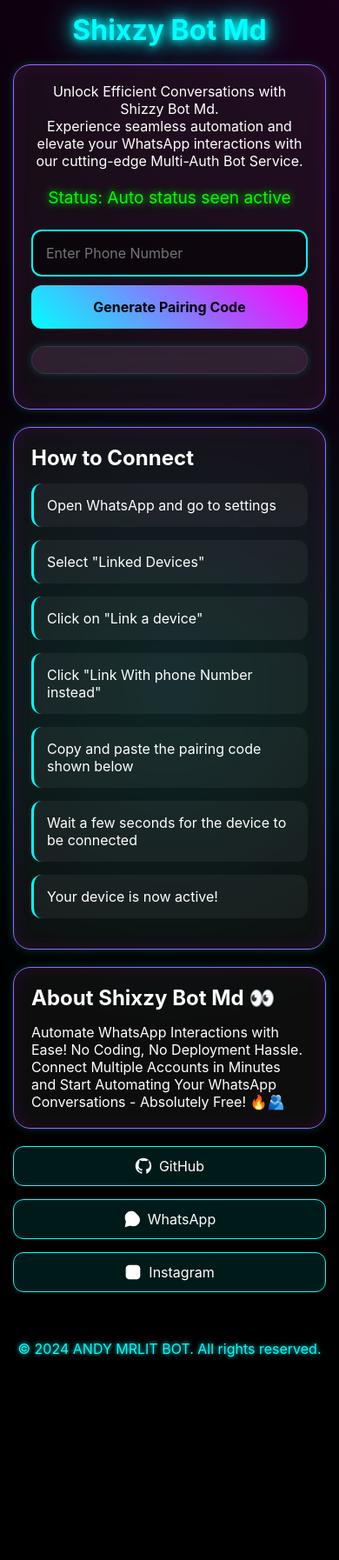
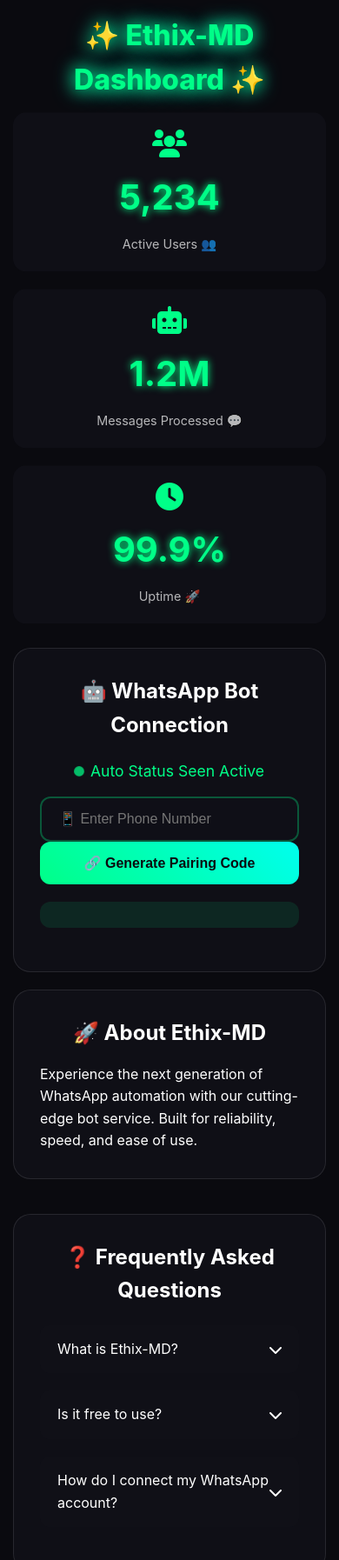
Before and after one commit to botpou/original, a website: page public/index.html in a window 390 px wide. Shown: the top 1794 px of the page at 87% size. Before the commit the page ends 1581 px from the top, so only its background shows below. Drawn offline with Linux system fonts and the light colour scheme.

Commit message:
Add files via upload

```diff
--- a/public/index.html
+++ b/public/index.html
@@ -2,98 +2,138 @@
 <html lang="en">
 <head>
     <meta charset="UTF-8">
-    <meta name="viewport" content="width=device-width, initial-scale=1.0">
-    <title>Shixzy Andy| WhatsApp Bot</title>
+    <meta name="viewport" content="width=device-width, initial-scale=1.0, maximum-scale=1.0, user-scalable=no">
+    <title>Ethix-MD | Dashboard</title>
+    <link rel="stylesheet" href="https://cdnjs.cloudflare.com/ajax/libs/font-awesome/6.0.0/css/all.min.css">
     <style>
         :root {
-            --neon-primary: #0ff;
-            --neon-secondary: #f0f;
-            --neon-green: #0f0;
-            --dark: #000000;
-            --light: #ffffff;
+            --primary-neon: #00ff88;
+            --secondary-neon: #00ffee;
+            --accent-neon: #ff00ff;
+            --bg-dark: #0a0a0f;
+            --card-bg: rgba(16, 16, 24, 0.95);
+            --text-light: #ffffff;
+            --text-dim: rgba(255, 255, 255, 0.7);
+            --glow-intensity: 15px;
         }
 
         * {
             margin: 0;
             padding: 0;
             box-sizing: border-box;
-            font-family: -apple-system, BlinkMacSystemFont, 'Segoe UI', Roboto, sans-serif;
+            -webkit-tap-highlight-color: transparent;
         }
 
         body {
-            background: var(--dark);
-            color: var(--light);
+            font-family: -apple-system, BlinkMacSystemFont, 'Segoe UI', Roboto, sans-serif;
+            background: var(--bg-dark);
+            color: var(--text-light);
             min-height: 100vh;
-            background-image:
-                radial-gradient(circle at 50% 50%, rgba(0, 255, 255, 0.1) 0%, transparent 50%),
-                radial-gradient(circle at 100% 0%, rgba(255, 0, 255, 0.1) 0%, transparent 50%);
+            display: flex;
+            flex-direction: column;
+            line-height: 1.6;
         }
 
         .container {
+            flex: 1;
+            padding: 20px;
             max-width: 1200px;
             margin: 0 auto;
+            width: 100%;
+        }
+
+        .dashboard-grid {
+            display: grid;
+            grid-template-columns: repeat(auto-fit, minmax(280px, 1fr));
+            gap: 20px;
+            margin: 20px 0;
+        }
+
+        .stat-card {
+            background: var(--card-bg);
+            border-radius: 15px;
             padding: 20px;
-            animation: fadeIn 1s ease-out;
+            text-align: center;
+            border: 1px solid rgba(var(--primary-neon), 0.1);
+            transition: all 0.3s ease;
+            animation: floatAnimation 3s infinite ease-in-out;
+        }
+
+        .stat-card:hover {
+            transform: translateY(-5px);
+            box-shadow: 0 0 var(--glow-intensity) var(--primary-neon);
+        }
+
+        .stat-number {
+            font-size: 2.5em;
+            font-weight: 700;
+            color: var(--primary-neon);
+            text-shadow: 0 0 10px var(--primary-neon);
+            margin: 10px 0;
+        }
+
+        .stat-label {
+            color: var(--text-dim);
+            font-size: 0.9em;
+        }
+
+        .glass-card {
+            background: var(--card-bg);
+            backdrop-filter: blur(10px);
+            border-radius: 20px;
+            padding: 30px;
+            margin: 20px 0;
+            border: 1px solid rgba(255, 255, 255, 0.1);
+            transition: all 0.3s ease;
+        }
+
+        .glass-card:hover {
+            box-shadow: 0 0 var(--glow-intensity) var(--secondary-neon);
         }
 
         h1 {
-            font-size: clamp(2em, 5vw, 3.5em);
+            font-size: 2.5em;
+            font-weight: 800;
             text-align: center;
-            color: var(--neon-primary);
-            text-shadow:
-                0 0 5px var(--neon-primary),
-                0 0 10px var(--neon-primary),
-                0 0 20px var(--neon-primary);
-            animation: neonPulse 1.5s infinite alternate;
-        }
-
-        @keyframes neonPulse {
-            from { text-shadow: 0 0 5px var(--neon-primary), 0 0 10px var(--neon-primary), 0 0 20px var(--neon-primary); }
-            to { text-shadow: 0 0 10px var(--neon-primary), 0 0 20px var(--neon-primary), 0 0 40px var(--neon-primary); }
-        }
-
-        .glass-morphism {
-            background: rgba(255, 255, 255, 0.05);
-            backdrop-filter: blur(10px);
-            border-radius: 20px;
-            border: 1px solid rgba(255, 255, 255, 0.1);
-            padding: 20px;
-            margin: 20px 0;
-            box-shadow:
-                0 0 10px rgba(0, 255, 255, 0.2),
-                inset 0 0 20px rgba(255, 0, 255, 0.1);
-            animation: borderGlow 3s infinite alternate;
-        }
-
-        @keyframes borderGlow {
-            from { border-color: var(--neon-primary); }
-            to { border-color: var(--neon-secondary); }
+            margin-bottom: 20px;
+            color: var(--primary-neon);
+            text-shadow: 0 0 15px var(--primary-neon);
+            animation: glowAnimation 2s infinite alternate;
         }
 
         .status {
             text-align: center;
-            color: var(--neon-green);
-            font-size: 1.2em;
+            color: var(--primary-neon);
+            font-size: 1.1em;
             margin: 15px 0;
-            text-shadow: 0 0 10px var(--neon-green);
-            animation: statusPulse 2s infinite alternate;
+            display: flex;
+            align-items: center;
+            justify-content: center;
+            gap: 8px;
+        }
+
+        .status-dot {
+            width: 10px;
+            height: 10px;
+            background: var(--primary-neon);
+            border-radius: 50%;
+            animation: pulseDot 1.5s infinite;
         }
 
         input[type="text"] {
             width: 100%;
-            padding: 15px;
+            padding: 15px 20px;
+            border: 2px solid rgba(0, 255, 136, 0.3);
             border-radius: 12px;
-            border: 2px solid var(--neon-primary);
-            background: rgba(0, 0, 0, 0.5);
-            color: #fff;
+            background: rgba(16, 16, 24, 0.8);
+            color: var(--text-light);
             font-size: 1em;
             transition: all 0.3s ease;
-            margin: 10px 0;
         }
 
         input[type="text"]:focus {
-            border-color: var(--neon-secondary);
-            box-shadow: 0 0 20px rgba(255, 0, 255, 0.3);
+            border-color: var(--primary-neon);
+            box-shadow: 0 0 15px rgba(0, 255, 136, 0.2);
             outline: none;
         }
 
@@ -102,88 +142,137 @@
             padding: 15px;
             border: none;
             border-radius: 12px;
-            background: linear-gradient(45deg, var(--neon-primary), var(--neon-secondary));
-            color: var(--dark);
-            font-weight: bold;
             font-size: 1em;
+            font-weight: 600;
             cursor: pointer;
+            background: linear-gradient(45deg, var(--primary-neon), var(--secondary-neon));
+            color: var(--bg-dark);
             transition: all 0.3s ease;
-            position: relative;
-            overflow: hidden;
         }
 
         button:hover {
+            box-shadow: 0 0 20px var(--primary-neon);
             transform: translateY(-2px);
-            box-shadow:
-                0 0 20px var(--neon-primary),
-                0 0 40px var(--neon-secondary);
-        }
-
-        button:active {
-            transform: translateY(1px);
-        }
-
-        .tutorial-steps {
-            list-style: none;
-            padding: 0;
-        }
-
-        .tutorial-steps li {
-            margin: 15px 0;
-            padding: 15px;
-            background: rgba(255, 255, 255, 0.05);
-            border-radius: 12px;
-            transition: all 0.3s ease;
-            border-left: 3px solid var(--neon-primary);
-        }
-
-        .tutorial-steps li:hover {
-            transform: translateX(10px);
-            border-left-color: var(--neon-secondary);
-            box-shadow: 0 0 15px rgba(255, 0, 255, 0.2);
-        }
-
-        #pairingCodeDisplay {
-            font-size: 1.2em;
-            text-align: center;
-            margin: 20px 0;
-            padding: 15px;
-            cursor: pointer;
-            transition: all 0.3s ease;
-            animation: codeGlow 1.5s infinite alternate;
-            text-shadow: 0 0 10px var(--neon-primary);
-        }
-
-        @keyframes codeGlow {
-            from { color: var(--neon-primary); text-shadow: 0 0 10px var(--neon-primary); }
-            to { color: var(--neon-secondary); text-shadow: 0 0 20px var(--neon-secondary); }
         }
 
         .social-icons {
             display: flex;
             justify-content: center;
             gap: 15px;
-            margin: 20px 0;
+            margin: 30px 0;
             flex-wrap: wrap;
         }
 
         .social-icon {
-            padding: 12px 20px;
-            border-radius: 12px;
-            text-decoration: none;
-            color: #fff;
             display: flex;
             align-items: center;
+            padding: 12px 24px;
+            border-radius: 10px;
+            text-decoration: none;
+            color: var(--text-light);
+            font-size: 0.9em;
+            transition: all 0.3s ease;
             gap: 8px;
-            background: rgba(0, 255, 255, 0.1);
-            transition: all 0.3s ease;
-            border: 1px solid var(--neon-primary);
+            background: var(--card-bg);
         }
+
+        .github:hover { background: #333; }
+        .whatsapp:hover { background: #25D366; }
+        .instagram:hover {
+            background: linear-gradient(45deg, #405DE6, #5851DB, #833AB4, #C13584, #E1306C, #FD1D1D);
+        }
+        .coffee:hover { background: #FF813F; }
 
         .social-icon:hover {
             transform: translateY(-3px);
-            border-color: var(--neon-secondary);
-            box-shadow: 0 0 15px rgba(255, 0, 255, 0.3);
+            box-shadow: 0 0 15px rgba(255, 255, 255, 0.2);
+        }
+
+        .faq-section {
+            margin: 40px 0;
+        }
+
+        .faq-item {
+            margin-bottom: 20px;
+        }
+
+        .faq-question {
+            background: var(--card-bg);
+            padding: 15px 20px;
+            border-radius: 10px;
+            cursor: pointer;
+            display: flex;
+            justify-content: space-between;
+            align-items: center;
+            transition: all 0.3s ease;
+        }
+
+        .faq-question:hover {
+            box-shadow: 0 0 10px var(--secondary-neon);
+        }
+
+        .faq-answer {
+            padding: 15px 20px;
+            display: none;
+            color: var(--text-dim);
+            background: rgba(16, 16, 24, 0.5);
+            border-radius: 0 0 10px 10px;
+            margin-top: 2px;
+        }
+
+        .comments-section {
+            margin: 40px 0;
+        }
+
+        .comment-form textarea {
+            width: 100%;
+            padding: 15px;
+            border: 2px solid rgba(0, 255, 136, 0.3);
+            border-radius: 12px;
+            background: rgba(16, 16, 24, 0.8);
+            color: var(--text-light);
+            margin-bottom: 15px;
+            resize: vertical;
+            min-height: 100px;
+        }
+
+        .comment-form textarea:focus {
+            border-color: var(--primary-neon);
+            box-shadow: 0 0 15px rgba(0, 255, 136, 0.2);
+            outline: none;
+        }
+
+        .comment-list {
+            margin-top: 20px;
+        }
+
+        .comment {
+            background: var(--card-bg);
+            padding: 15px;
+            border-radius: 10px;
+            margin-bottom: 15px;
+            animation: fadeIn 0.5s ease-in;
+        }
+
+        @keyframes fadeIn {
+            from { opacity: 0; transform: translateY(-10px); }
+            to { opacity: 1; transform: translateY(0); }
+        }
+
+        @keyframes glowAnimation {
+            0% { text-shadow: 0 0 10px var(--primary-neon); }
+            100% { text-shadow: 0 0 20px var(--primary-neon), 0 0 30px var(--secondary-neon); }
+        }
+
+        @keyframes floatAnimation {
+            0%, 100% { transform: translateY(0); }
+            50% { transform: translateY(-10px); }
+        }
+
+        @keyframes pulseDot {
+            0% { transform: scale(1); opacity: 1; }
+            50% { transform: scale(1.2); opacity: 0.7; }
+            100% { transform: scale(1); opacity: 1; }
         }
 
         .toast {
@@ -191,122 +280,145 @@
             bottom: 20px;
             left: 50%;
             transform: translateX(-50%);
-            padding: 15px 25px;
-            border-radius: 12px;
             background: rgba(0, 0, 0, 0.9);
-            color: var(--neon-primary);
-            box-shadow: 0 0 20px rgba(0, 255, 255, 0.3);
+            color: var(--text-light);
+            padding: 12px 24px;
+            border-radius: 8px;
+            box-shadow: 0 4px 12px rgba(0, 0, 0, 0.15);
+            z-index: 1000;
             opacity: 0;
             transition: opacity 0.3s ease;
-            z-index: 1000;
         }
 
         .toast.show {
             opacity: 1;
         }
 
+        #pairingCodeDisplay {
+            margin: 20px 0;
+            padding: 15px;
+            background: rgba(0, 255, 136, 0.1);
+            border-radius: 12px;
+            text-align: center;
+            font-family: monospace;
+            font-size: 1.2em;
+            word-break: break-all;
+        }
+
         footer {
             text-align: center;
             padding: 20px;
-            background: rgba(0, 0, 0, 0.8);
-            color: var(--neon-primary);
-            text-shadow: 0 0 5px var(--neon-primary);
+            background: rgba(0, 0, 0, 0.3);
+            margin-top: auto;
         }
 
         @media (max-width: 768px) {
-            .container { padding: 15px; }
-            .social-icons { flex-direction: column; }
-            .social-icon { justify-content: center; }
+            .container {
+                padding: 15px;
+            }
+
+            h1 {
+                font-size: 2em;
+            }
+
+            .dashboard-grid {
+                grid-template-columns: 1fr;
+            }
+
+            .social-icons {
+                flex-direction: column;
+            }
+
+            .social-icon {
+                width: 100%;
+                justify-content: center;
+            }
+        }
+
+        @supports (-webkit-touch-callout: none) {
+            input[type="text"],
+            button,
+            textarea {
+                -webkit-appearance: none;
+                appearance: none;
+            }
         }
     </style>
 </head>
 <body>
     <div class="container">
-        <h1>Shixzy Bot Md</h1>
-        <div class="glass-morphism">
-            <p style="text-align: center; margin-bottom: 20px;">Unlock Efficient Conversations with Shizzy Bot Md.<br>Experience seamless automation and elevate your WhatsApp interactions with our cutting-edge Multi-Auth Bot Service.</p>
-            <div class="status">Status: Auto status seen active</div>
+        <h1>✨ Ethix-MD Dashboard ✨</h1>
+
+        <div class="dashboard-grid">
+            <div class="stat-card">
+                <i class="fas fa-users fa-2x" style="color: var(--primary-neon)"></i>
+                <div class="stat-number">5,234</div>
+                <div class="stat-label">Active Users 👥</div>
+            </div>
+            <div class="stat-card">
+                <i class="fas fa-robot fa-2x" style="color: var(--primary-neon)"></i>
+                <div class="stat-number">1.2M</div>
+                <div class="stat-label">Messages Processed 💬</div>
+            </div>
+            <div class="stat-card">
+                <i class="fas fa-clock fa-2x" style="color: var(--primary-neon)"></i>
+                <div class="stat-number">99.9%</div>
+                <div class="stat-label">Uptime 🚀</div>
+            </div>
+        </div>
+
+        <div class="glass-card">
+            <h2 style="text-align: center; margin-bottom: 20px;">🤖 WhatsApp Bot Connection</h2>
+            <div class="status">
+                <div class="status-dot"></div>
+                Auto Status Seen Active
+            </div>
 
             <form id="pairingForm">
-                <input type="text" id="phoneNumber" name="phoneNumber" placeholder="Enter Phone Number" required />
-                <button type="submit">Generate Pairing Code</button>
+                <div class="input-group">
+                    <input type="text" id="phoneNumber" name="phoneNumber" placeholder="📱 Enter Phone Number" required />
+                </div>
+                <button type="submit">🔗 Generate Pairing Code</button>
             </form>
 
-            <div id="pairingCodeDisplay" class="glass-morphism" title="Click to copy"></div>
+            <div id="pairingCodeDisplay"></div>
+            <button id="copyButton" style="display:none;">
+                <i class="fas fa-copy"></i> Copy Code
+            </button>
         </div>
 
-        <div class="glass-morphism tutorial">
-            <h2 style="margin-bottom: 15px;">How to Connect</h2>
-            <ol class="tutorial-steps">
-                <li>Open WhatsApp and go to settings</li>
-                <li>Select "Linked Devices"</li>
-                <li>Click on "Link a device"</li>
-                <li>Click "Link With phone Number instead"</li>
-                <li>Copy and paste the pairing code shown below</li>
-                <li>Wait a few seconds for the device to be connected</li>
-                <li>Your device is now active!</li>
-            </ol>
+        <div class="glass-card">
+            <h2 style="text-align: center; margin-bottom: 15px;">🚀 About Ethix-MD</h2>
+            <p>Experience the next generation of WhatsApp automation with our cutting-edge bot service. Built for reliability, speed, and ease of use.</p>
         </div>
 
-        <div class="glass-morphism" id="about">
-            <h2 style="margin-bottom: 15px;">About Shixzy Bot Md 👀</h2>
-            <p>Automate WhatsApp Interactions with Ease!
-No Coding, No Deployment Hassle. Connect Multiple Accounts in Minutes and Start Automating Your WhatsApp Conversations - Absolutely Free! 🔥🫂</p>
+        <div class="glass-card faq-section">
+            <h2 style="text-align: center; margin-bottom: 20px;">❓ Frequently Asked Questions</h2>
+            <div class="faq-item">
+                <div class="faq-question">
+                    What is Ethix-MD? <i class="fas fa-chevron-down"></i>
+                </div>
+                <div class="faq-answer">
+                    Ethix-MD is an advanced WhatsApp automation bot that helps you manage multiple accounts and automate status viewing features.
+                </div>
+            </div>
+            <div class="faq-item">
+                <div class="faq-question">
+                    Is it free to use? <i class="fas fa-chevron-down"></i>
+                </div>
+                <div class="faq-answer">
+                    Yes, Ethix-MD is completely free to use! We believe in providing value to our community.
+                </div>
+            </div>
+            <div class="faq-item">
+                <div class="faq-question">
+                    How do I connect my WhatsApp account? <i class="fas fa-chevron-down"></i>
+                </div>
+                <div class="faq-answer">
+                    Simply enter your phone number, generate a pairing code, and follow the instructions in WhatsApp to complete the connection.
+                </div>
+            </div>
         </div>
 
-        <div class="social-icons">
-            <a href="https://github.com/Ethix-Xsid" target="_blank" class="social-icon">
-                <svg xmlns="http://www.w3.org/2000/svg" width="20" height="20" viewBox="0 0 24 24" fill="currentColor"><path d="M12 1C5.923 1 1 5.92 1 12c0 4.867 3.437 8.949 8.205 10.39.6.11.82-.258.82-.577v-2.05c-3.338.726-4.042-1.61-4.042-1.61-.546-1.387-1.333-1.755-1.333-1.755-1.09-.744.083-.728.083-.728 1.204.084 1.838 1.238 1.838 1.238 1.07 1.835 2.807 1.305 3.492.998.107-.775.42-1.305.764-1.605-2.665-.306-5.466-1.332-5.466-5.93 0-1.31.467-2.38 1.235-3.22-.123-.304-.536-1.532.117-3.19 0 0 1.007-.322 3.3 1.23a11.47 11.47 0 013.003-.403c1.02.005 2.048.137 3.004.403 2.292-1.552 3.297-1.23 3.297-1.23.654 1.658.24 2.886.118 3.19.77.84 1.234 1.91 1.234 3.22 0 4.61-2.803 5.62-5.475 5.92.43.37.812 1.1.812 2.22v3.293c0 .322.217.692.824.576C19.565 20.947 23 16.866 23 12c0-6.08-4.92-11-11-11z"></path></svg>
-                GitHub
-            </a>
-            <a href="https://whatsapp.com/channel/0029VaWJMi3GehEE9e1YsI1S" target="_blank" class="social-icon">
-                <svg xmlns="http://www.w3.org/2000/svg" width="20" height="20" viewBox="0 0 24 24" fill="currentColor"><path d="M16.67 3.18C15.17 1.8 13.15 1 11 1 6.03 1 2 5.03 2 10c0 1.85.5 3.64 1.45 5.18L2 23l7.22-1.9c1.48.54 3.02.82 4.58.82 4.97 0 9-4.03 9-9 0-2.14-.79-4.17-2.33-5.67z"></path></svg>
-                WhatsApp
-            </a>
-            <a href="https://www.instagram.com/ethix_xsid/profilecard/?igsh=MXVwaHZ5Zm9keG80aA==" target="_blank" class="social-icon">
-                <svg xmlns="http://www.w3.org/2000/svg" width="20" height="20" viewBox="0 0 24 24" fill="currentColor"><rect x="2" y="2" width="20" height="20" rx="5" ry="5"></rect><path d="M16 11.37a4 4 0 01-4 4 4 4 0 01-4-4 4 4 0 014-4 4 4 0 014 4z"></path></svg>
-                Instagram
-            </a>
-        </div>
-    </div>
-
-    <footer>
-        <p>&copy; 2024 ANDY MRLIT BOT. All rights reserved.</p>
-    </footer>
-
-    <div id="toast" class="toast"></div>
-
-    <script>
-        document.getElementById('pairingForm').addEventListener('submit', async (e) => {
-            e.preventDefault();
-            const phoneNumber = document.getElementById('phoneNumber').value;
-
-            if (!phoneNumber) {
-                showToast("Please enter a valid phone number!");
-                return;
-            }
-
-            try {
-                const response = await fetch('/pairing-code', {
-                    method: 'POST',
-                    headers: { 'Content-Type': 'application/json' },
-                    body: JSON.stringify({ phoneNumber })
-                });
-
-                const data = await response.json();
-
-                if (data.pairingCode) {
-                    document.getElementById('pairingCodeDisplay').innerText = 'Pairing Code: ' + data.pairingCode;
-                } else {
-                    showToast('Error generating pairing code.');
-                }
-            } catch (error) {
-                showToast('Network error. Please try again.');
-            }
-        });
-
-        document.getElementById('pairingCodeDisplay').addEventListener('click', function() {
-            const codeText = this.innerText.replace('Pairing Code: ', '');
-            if (codeText) {
-                navigator.clipboard.writeText(codeText).then(() => {
-                    showToast('Pairing Code copied!
+        <div class="glass-card comments-section">
+            <h2 style="text-align: center; margin-bottom: 20px;">💭 Community Feedback</h2>
```
